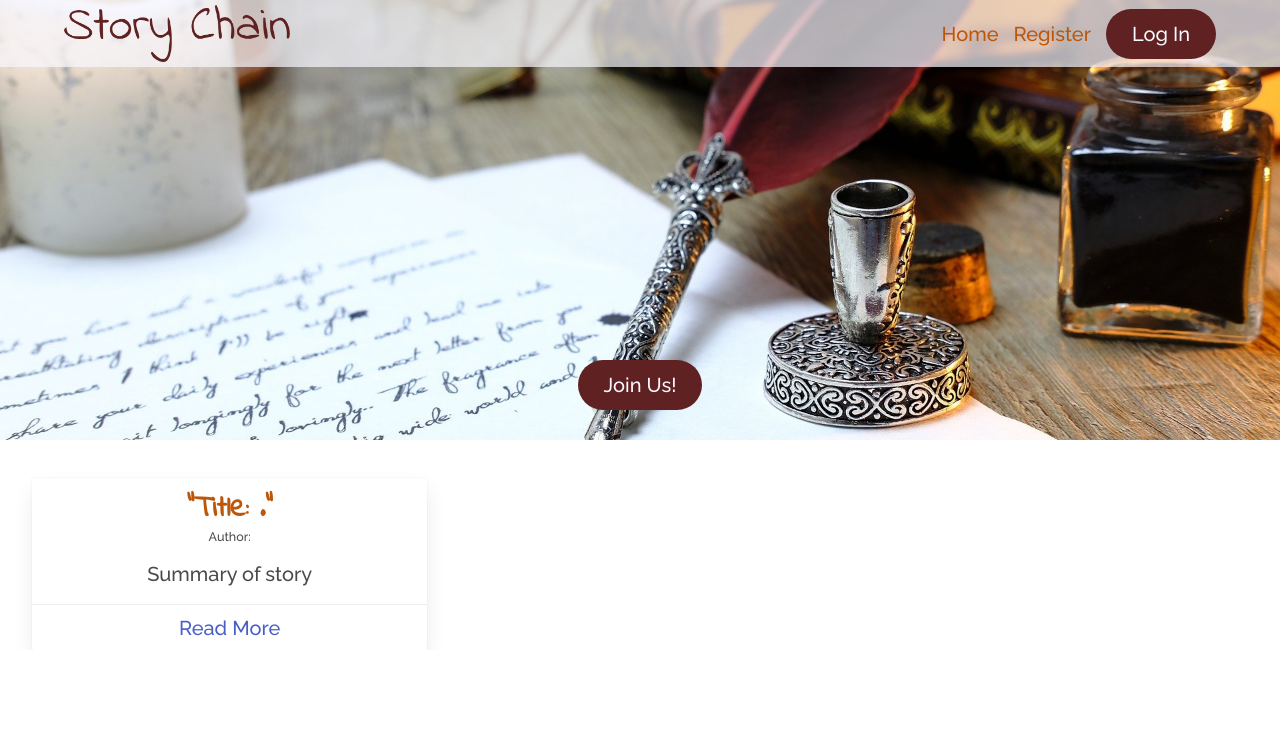
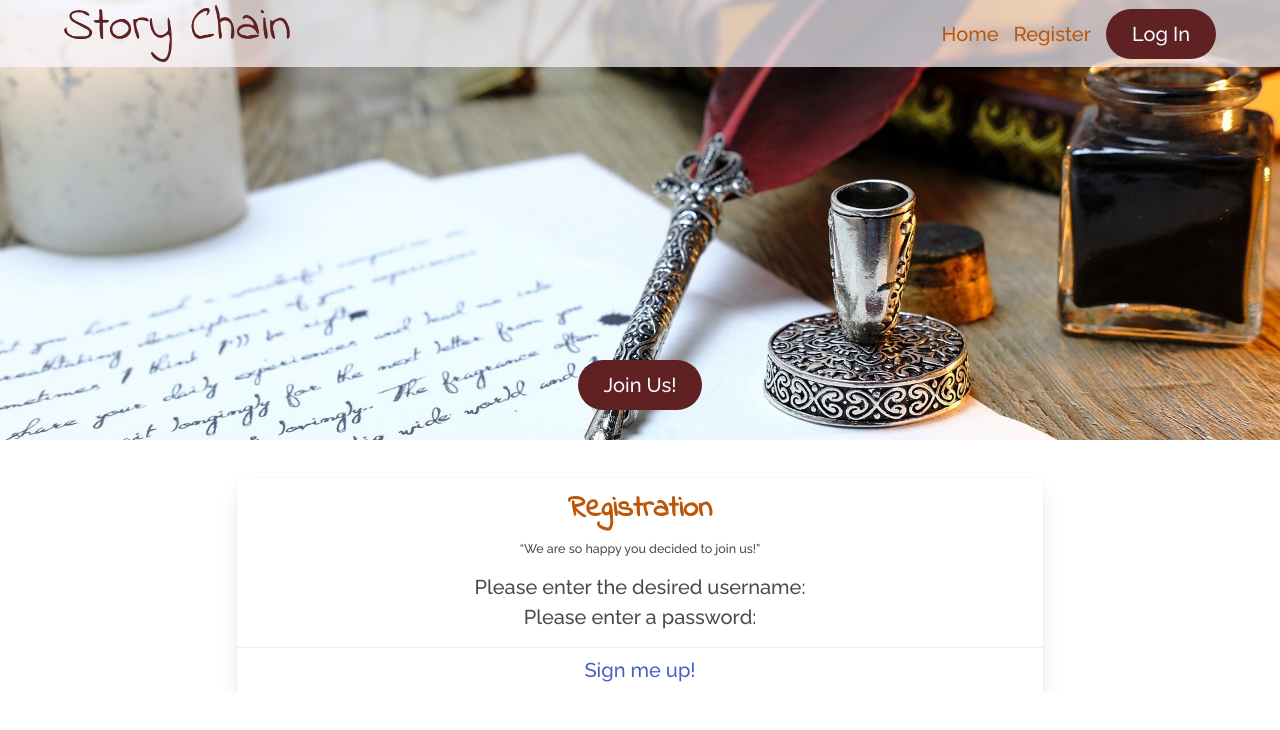
Before and after one commit to Code-Institute-Submissions/story-chain, a Flask app: template templates/pages/register.html in a window 1280 px wide. Shown: the top 730 px of the page. Run offline with Flask 2, Linux system fonts and the light colour scheme; the template is opened without the code that fills it, so the values that code supplies are empty; some libraries are stand-ins or nearby versions.

Commit message:
Add register.html template with basic styling

```diff
--- a/app.py
+++ b/app.py
@@ -57,7 +57,7 @@ def register():
             return redirect(url_for("profile", user_id=user_id,
                                     stories=stories))
 
-    return render_template("pages/authentication.html", register=True)
+    return render_template("pages/register.html", register=True)
 
 
 @app.route('/login', methods=["GET", "POST"])
--- a/templates/components/navigation/basic_navigation.html
+++ b/templates/components/navigation/basic_navigation.html
@@ -14,14 +14,14 @@
                 </div>
                 <div id="navbarMenuHeroB" class="navbar-menu">
                     <div class="navbar-end">
-                        <a class="navbar-item is-active">
+                        <a href="{{url_for('home')}}" class="navbar-item is-active">
                             Home
                         </a>
-                        <a class="navbar-item">
+                        <a href="{{url_for('register')}}" class="navbar-item">
                             Register
                         </a>
                         <span class="navbar-item">
-                            <a class="button is-rounded is-info is-inverted">Log In
+                            <a href="{{url_for('home')}}" class="button is-rounded is-info is-inverted">Log In
                             </a>
                         </span>
                     </div>
--- a/templates/pages/register.html
+++ b/templates/pages/register.html
@@ -3,28 +3,33 @@
 {% include 'components/navigation/basic_navigation.html' %}
 <div class="container is-fluid mt-6">
     <div class="columns mt-6" id="register-form">
-        <div class="column is-4">
+        <div class="column"></div>
+        <div class="column is-8">
             <div class="card">
                 <div class="card-content">
                     <p class="title">
-                        “Title: .”
+                        Registration
                     </p>
-                    <p class="subtitle">
-                        Author:
+                    <p class="subtitle mt-3">
+                        “We are so happy you decided to join us!”
                     </p>
                     <p class="summary">
-                        Summary of story
+                        Please enter the desired username:
+                    </p>
+                    <p class="summary">
+                        Please enter a password:
                     </p>
                 </div>
                 <footer class="card-footer">
                     <p class="card-footer-item">
                         <span>
-                            <a href="/">Read More</a>
+                            <a href="/">Sign me up!</a>
                         </span>
                     </p>
                 </footer>
             </div>
         </div>
+        <div class="column"></div>
     </div>
 </div>
 
```
Also changed, not shown: templates/components/navigation/extended_navigation.html (+4 -4 lines).
